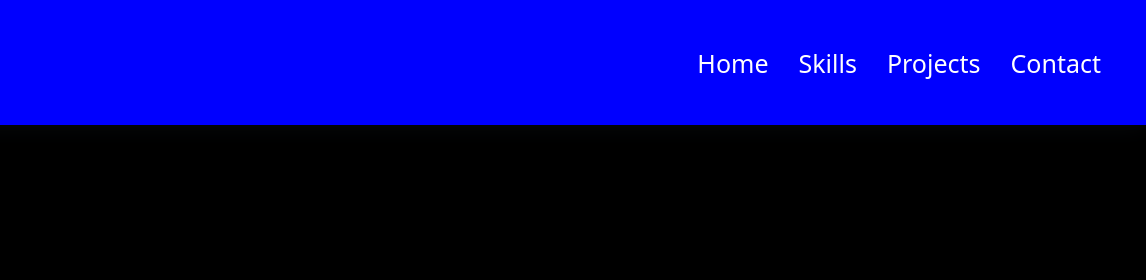
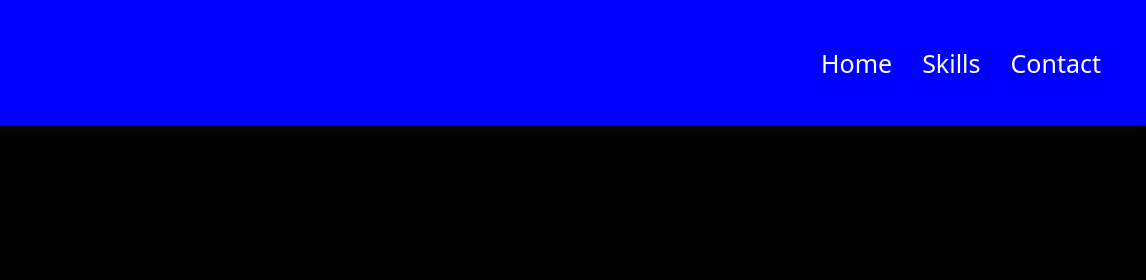
Before and after one commit to YOUSSEFWAEL54/portfolio, a plain HTML site: page index.html in a window 1280 px wide. Shown: the top 280 px of the page, 134-1280 px from the left. Drawn offline with Linux system fonts and the light colour scheme; a web font is replaced by a local one.

Commit message:
Update index.html

```diff
--- a/index.html
+++ b/index.html
@@ -18,7 +18,6 @@
       <ul class="menu">
         <li><a href="#">Home</a></li>
         <li><a href="#">Skills</a></li>
-        <li><a href="#">Projects</a></li>
         <li><a href="#">Contact</a></li>
       </ul>
     </nav>
```
